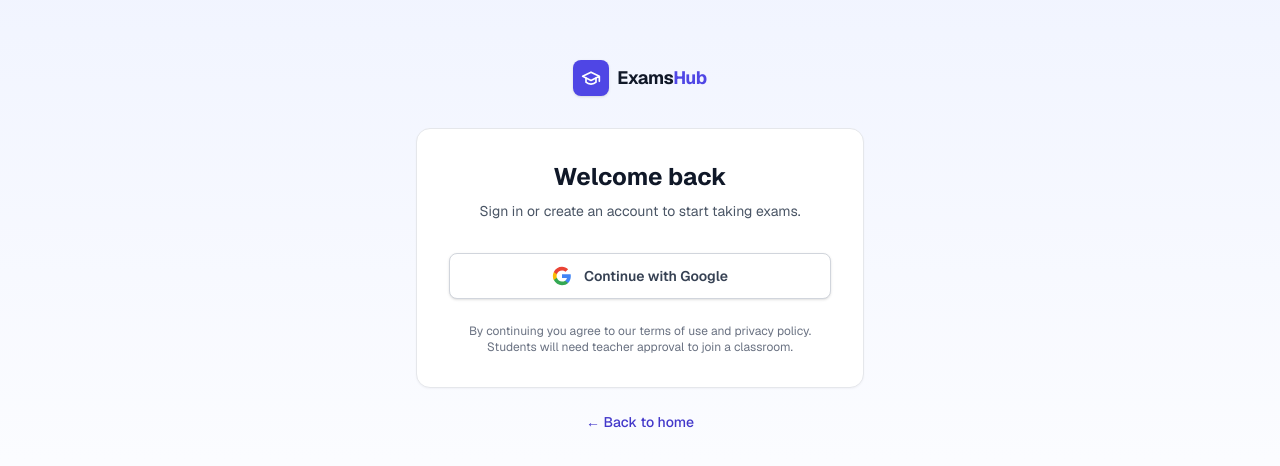
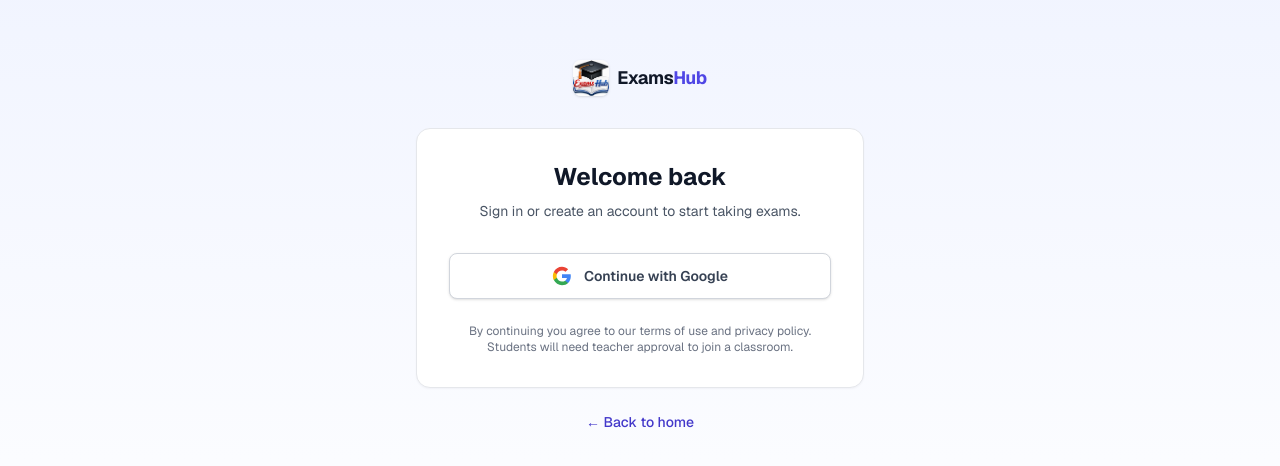
Before and after one commit to sayanmdn/exam, a Next.js app: page /login in a window 1280 px wide. Shown: the part 154-620 px from the top of the page. Built offline with nearby package versions, Linux system fonts and the light colour scheme; no server answers.

Commit message:
Use logo-icon.jpeg as the site logo
Co-Authored-By: Claude Opus 4.8 (1M context) <noreply@anthropic.com>

```diff
--- a/src/components/logo.tsx
+++ b/src/components/logo.tsx
@@ -1,22 +1,18 @@
 import Link from "next/link";
+import Image from "next/image";
 
 export function Logo({ href = "/" }: { href?: string }) {
   return (
     <Link href={href} className="flex items-center gap-2">
-      <span className="flex h-9 w-9 items-center justify-center rounded-lg bg-brand-600 text-white shadow-sm">
-        <svg
-          className="h-5 w-5"
-          viewBox="0 0 24 24"
-          fill="none"
-          stroke="currentColor"
-          strokeWidth="2"
-          strokeLinecap="round"
-          strokeLinejoin="round"
-          aria-hidden="true"
-        >
-          <path d="M22 10v6M2 10l10-5 10 5-10 5z" />
-          <path d="M6 12v5c3 3 9 3 12 0v-5" />
-        </svg>
+      <span className="flex h-9 w-9 items-center justify-center overflow-hidden rounded-lg shadow-sm">
+        <Image
+          src="/logo-icon.jpeg"
+          alt="ExamsHub logo"
+          width={36}
+          height={36}
+          className="h-full w-full object-cover"
+          priority
+        />
       </span>
       <span className="text-lg font-bold tracking-tight text-gray-900">
         Exams<span className="text-brand-600">Hub</span>
```
Also changed, not shown: logo-icon.jpeg (added), public/logo-icon.jpeg (added).
